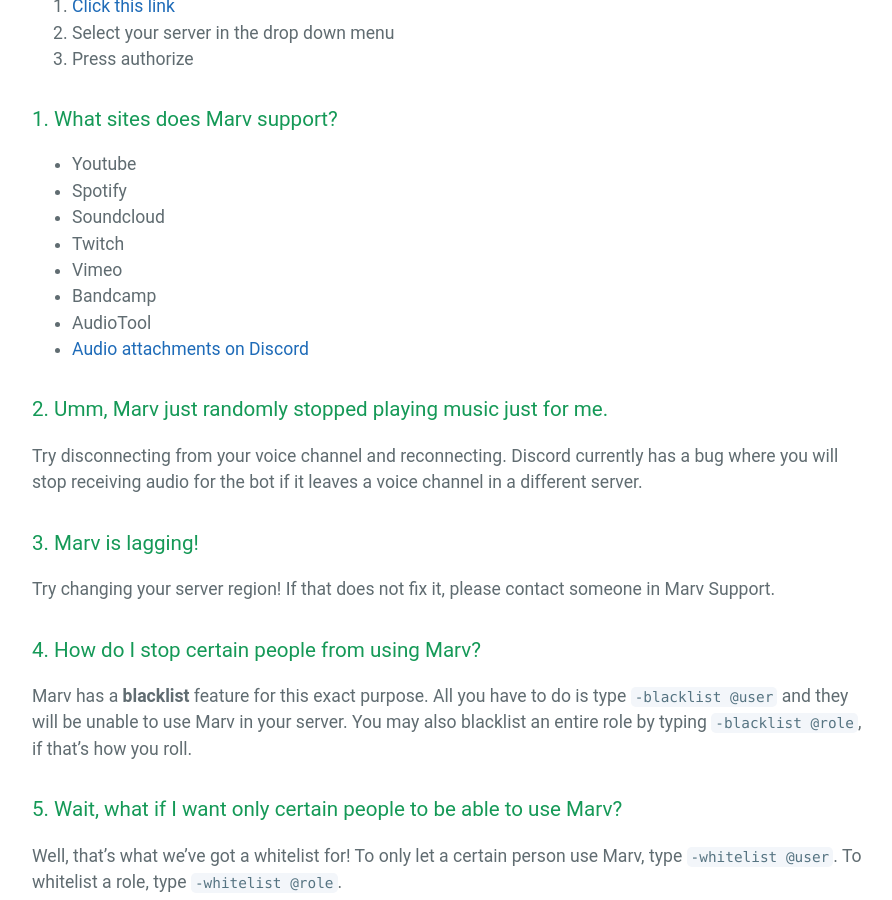
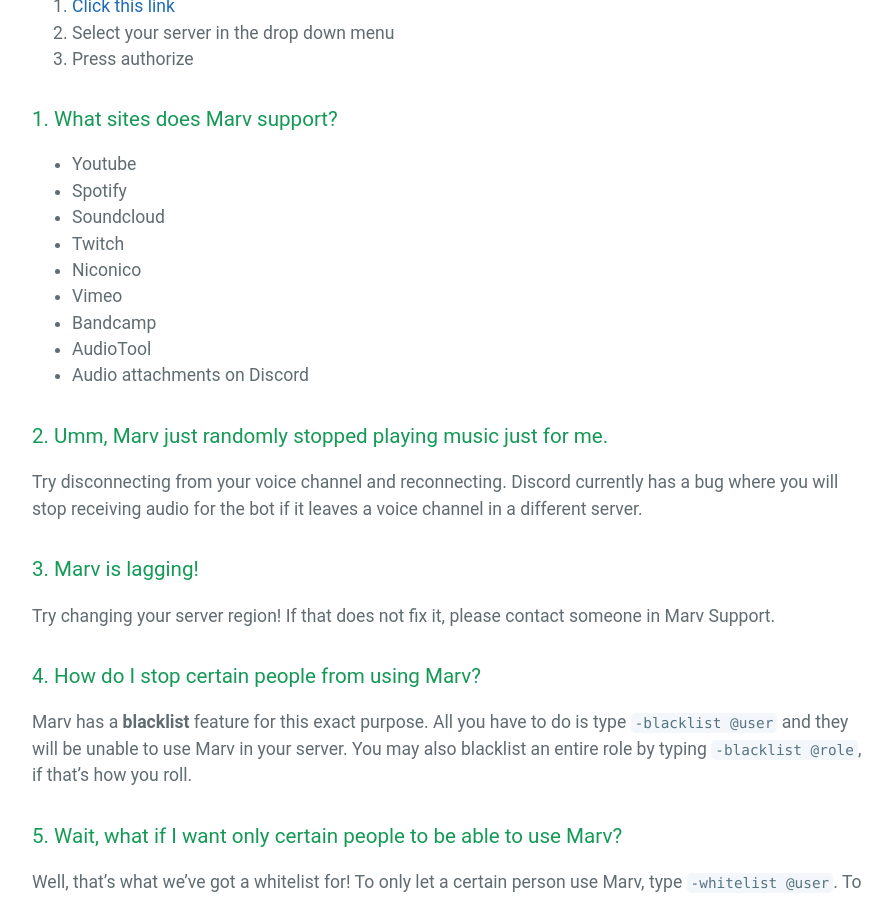
Before and after one commit to mymindishazel/marv-docs, a Jekyll site: the page built from faq.md, in a window 1280 px wide and 900 px high, scrolled down 410 px. Shown: the whole window, without its empty margins (192-1084 px from the left). Built offline with Jekyll 4.4.1, drawn with Linux system fonts in a browser that asks for light colours; our own code applies the rules of GitHub Pages for plain Markdown files.

Commit message:
Update faq.md

```diff
--- a/faq.md
+++ b/faq.md
@@ -10,10 +10,11 @@
 - Spotify
 - Soundcloud
 - Twitch
+- Niconico
 - Vimeo
 - Bandcamp
 - AudioTool
-- [Audio attachments on Discord](/marvdocs/commands/localfiles)
+- Audio attachments on Discord
 
 ### 2. Umm, Marv just randomly stopped playing music just for me.
 Try disconnecting from your voice channel and reconnecting. Discord currently has a bug where you will stop receiving audio for the bot if it leaves a voice channel in a different server.
```
